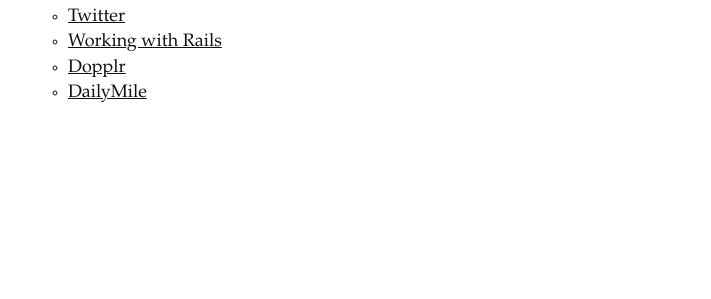
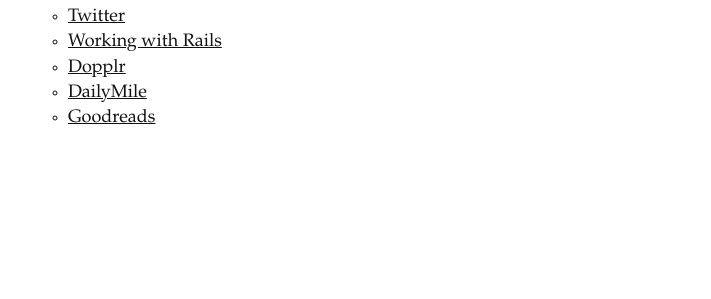
Before and after one commit to matthewtodd/matthewtodd.github.io, a Jekyll site: the page built from app/about.html, in a window 1280 px wide. Shown: the part 875-1174 px from the top of the page, without its empty margins (284-995 px from the left). Built offline with Jekyll 4.4.1, drawn with Linux system fonts in a browser that asks for light colours.

Commit message:
Link to Goodreads profile.

```diff
--- a/app/_includes/head.html
+++ b/app/_includes/head.html
@@ -17,6 +17,7 @@
   <link rel="me" href="http://dopplr.com/traveller/matthewtodd" />
   <link rel="me" href="http://flickr.com/photos/mtodd" />
   <link rel="me" href="http://github.com/matthewtodd" />
+  <link rel="me" href="http://goodreads.com/matthewtodd" />
   <link rel="me" href="http://google.com/profiles/matthew.todd" />
   <link rel="me" href="http://linkedin.com/in/matthewtodd" />
   <link rel="me" href="http://stackoverflow.com/users/533716/matthew-todd" />
--- a/app/about.html
+++ b/app/about.html
@@ -68,5 +68,6 @@ title: About Matthew Todd
     <li><a href="http://workingwithrails.com/person/6803">Working with Rails</a></li>
     <li><a href="http://dopplr.com/traveller/matthewtodd">Dopplr</a></li>
     <li><a href="http://dailymile.com/people/matthewtodd">DailyMile</a></li>
+    <li><a href="http://goodreads.com/matthewtodd">Goodreads</a></li>
   </ul>
 </section>
```
